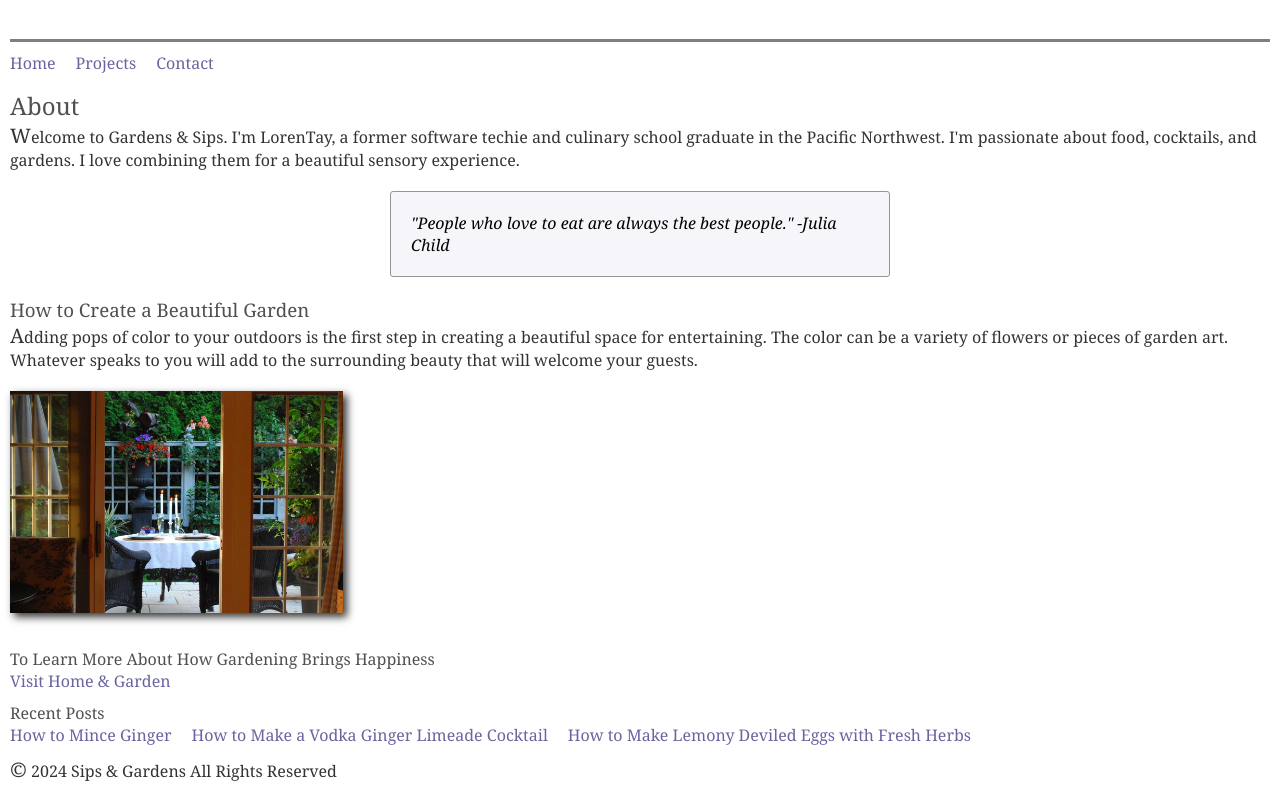
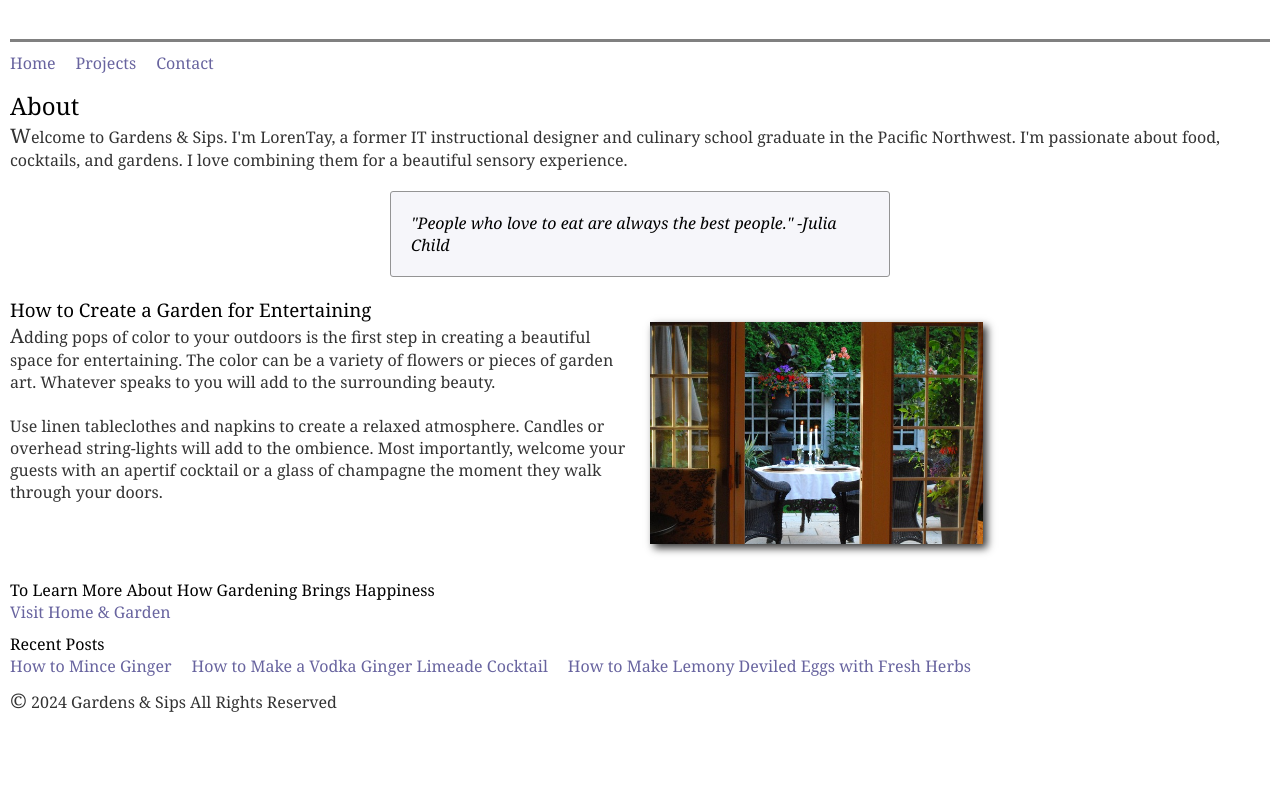
Before and after one commit to lorentay/portfolio, a plain HTML site: page index.html in a window 1280 px wide. Shown: the part 97-900 px from the top of the page. After the commit the page ends 831 px from the top, so only its background shows below. Drawn offline with nearby package versions, Linux system fonts and the light colour scheme.

Commit message:
added blexbox and fonts

```diff
--- a/index.html
+++ b/index.html
@@ -15,8 +15,6 @@
 
 
 <Body>
-    <element class="playfair-display-title"></element>
-
 
     <div class="header-with-icons">
         <h1>Gardens & Sips</h1>
@@ -34,28 +32,45 @@
       </nav>
 
 
-
-
-
 <main>
 
     <section>
       <h2>About</h2>
-        <p>Welcome to Gardens & Sips. I'm LorenTay, a former software techie and culinary school graduate in the Pacific Northwest. I'm passionate about food, cocktails, and gardens. I love combining them for a beautiful sensory experience.</p>
+        <p>Welcome to Gardens & Sips. I'm LorenTay, a former IT instructional designer and culinary school graduate in the Pacific Northwest. I'm passionate about food, cocktails, and gardens. I love combining them for a beautiful sensory experience.</p>
         <blockquote class="quote-container">"People who love to eat are always the best people." -Julia Child</blockquote>
 
     </section>
 
 
     <article>
-        <h3>How to Create a Beautiful Garden</h3>
-        <p class="container">Adding pops of color to your outdoors is the first step in creating a beautiful space for entertaining. The color can be a variety of flowers or pieces of garden art. Whatever speaks to you will add to the surrounding beauty that will welcome your guests.</p>
-        <img src="images/garden-view.jpeg" alt="A view of a garden ready for guests" height="222" width="333">
+      <h3>How to Create a Garden for Entertaining</h3>
+
+    <div class="flex-container">
+
+        <div class="text-container">
+          <p>
+            Adding pops of color to your outdoors is the first step in creating a beautiful space for entertaining.
+            The color can be a variety of flowers or pieces of garden art. Whatever speaks to you will add to the surrounding beauty.
+            <br><br>
+            Use linen tableclothes and napkins to create a relaxed atmosphere. Candles or overhead string-lights will add to the ombience.
+            Most importantly, welcome your guests with an apertif cocktail or a glass of champagne the moment they
+            walk through your doors.
+          </p>
+        </div>
+
+        <div class="image-container">
+          <img src="images/garden-view.jpeg" alt="A view of a garden ready for guests" height="222" width="333">
+        </div>
+
+    </div>
     </article>
+
+    <div class="clearfix"></div>
 
     <aside>
         <h4>To Learn More About How Gardening Brings Happiness</h4>
         <a href="https://www.houseandgarden.co.uk/article/gardening-for-happiness-mental-health" class="standalone-link">Visit Home & Garden</a>
+
     </aside>
 
     <section>
@@ -70,7 +85,7 @@
 </main>
 
     <footer>
-        <p>&copy; 2024 Sips & Gardens All Rights Reserved</p>
+        <p>&copy; 2024 Gardens & Sips All Rights Reserved</p>
     </footer>
 
 </Body>
--- a/styles/styles.css
+++ b/styles/styles.css
@@ -9,40 +9,33 @@
 body {
     margin: 10px;
     padding: 0px;
+    background: white;
+    font-family: Georgia, 'Times New Roman', Times, serif;
 }
 
 .header-with-icons {
     display: flex;
     align-items: center;
     padding: 20px;
-
  }
-
  h1 {
     color:#055d00;
     margin-right: 10px;
     display: inline-block;
     text-align: left;
     font-family: "Playfair Display", serif;
-    font-optical-sizing: auto;
     font-weight: 700;
     font-style: normal;
-
-    /*border-bottom: 2px solid;*/
-    /*border-color: black;*/
-    /*padding-bottom: 10px; */
    }
 .header-with-icons i {
     vertical-align: middle;
  }
-
  hr {
     border: 0px;
     height: 3px;
     background-color: gray;
     margin: 0;
 }
-
 .fa-leaf {
     color: green;
     font-size: 30px
@@ -52,9 +45,8 @@ body {
      font-size: 30px
     }
 
-
     h2, h3, h4 {
-        color: #505050;
+        color: black;
         font-weight: 500;
         margin-top: 10px;
         margin-bottom: 0px;
@@ -82,10 +74,6 @@ body {
         color: #333333;
         margin-top: 0;
         margin-bottom: 20px;
-    }
-    body {
-        background: white;
-        font-family: Georgia, 'Times New Roman', Times, serif;
     }
 
     img {
@@ -117,11 +105,25 @@ body {
         font-weight: bold;
     }
 
-
     .standalone-link {
         display: block;
         margin-bottom: 10px
     }
 
+    .flex-container {
+        display: flex;
+
+    }
+    .text-container {
+        flex: 1;
+        padding-right: 20px;
+    }
+    .image-container {
+        flex: 1;
+
+    }
+    .clearfix {
+        clear: both;
+    }
 
     p::first-letter { font-size: 125%;}
```
Also changed, not shown: projects.html (+3 -5 lines).
